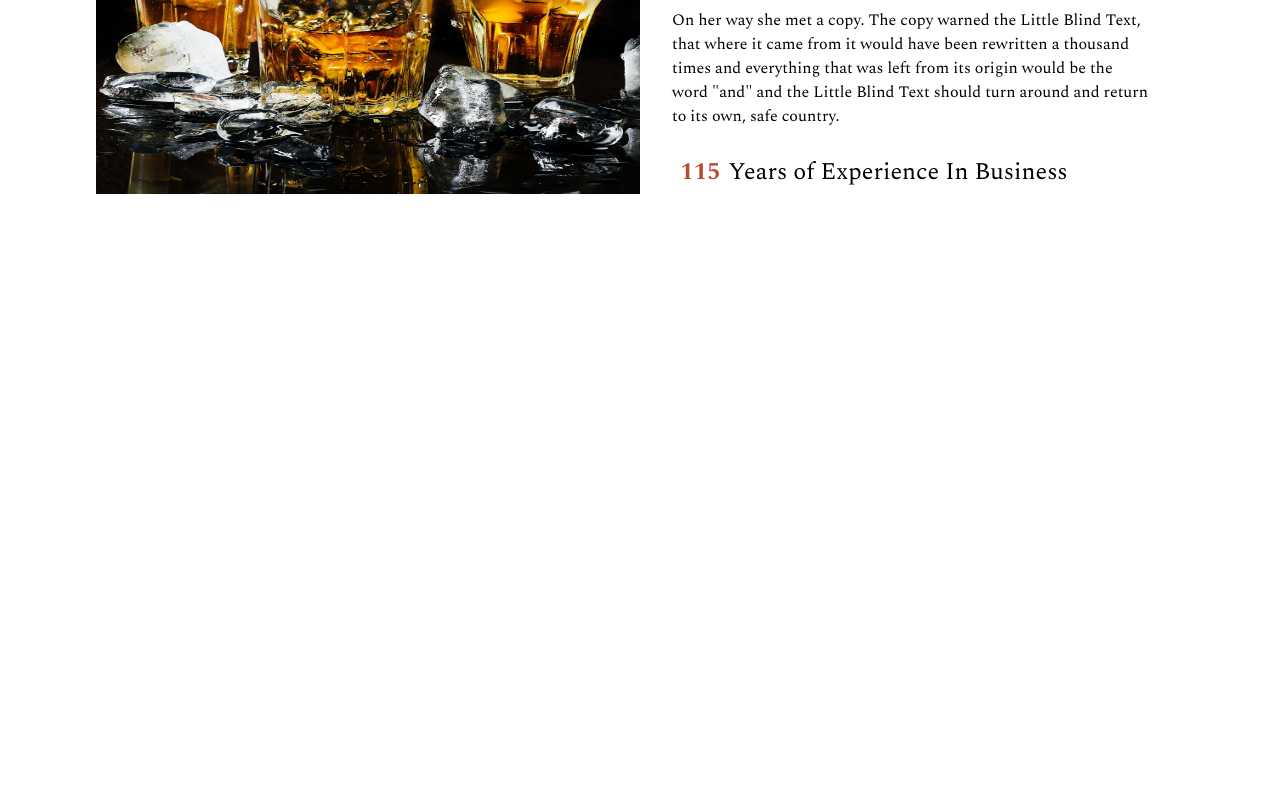
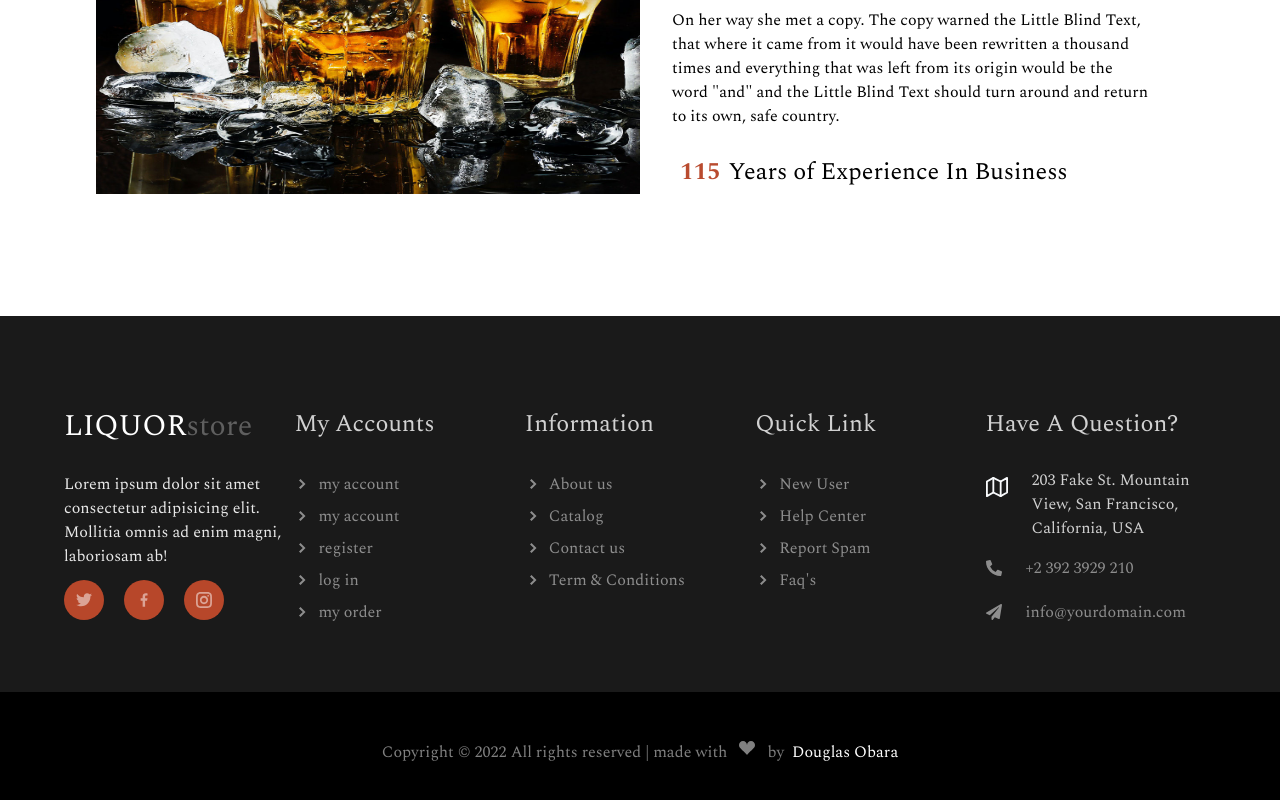
Before and after one commit to Douglas254/Liquor-Store-Front-End, a React (Vite) app: page / in a window 1280 px wide. Shown: the part 1360-2160 px from the top of the page. Before the commit the page ends 1676 px from the top, so only its background shows below. Built offline with nearby package versions, Linux system fonts and the light colour scheme.

Commit message:
create Footer component

```diff
--- a/package.json
+++ b/package.json
@@ -14,7 +14,9 @@
     "react-awesome-reveal": "^4.1.0",
     "react-countup": "^6.4.0",
     "react-dom": "^18.2.0",
-    "react-parallax": "^3.5.1"
+    "react-icons": "^4.7.1",
+    "react-parallax": "^3.5.1",
+    "react-router-dom": "^6.4.5"
   },
   "devDependencies": {
     "@types/react": "^18.0.24",
--- a/src/App.jsx
+++ b/src/App.jsx
@@ -1,4 +1,4 @@
-import { EXperience, Hero, StandoutService } from "./components";
+import { EXperience, Footer, Hero, StandoutService } from "./components";
 
 function App() {
   return (
@@ -6,6 +6,7 @@ function App() {
       <Hero />
       <StandoutService />
       <EXperience />
+      <Footer />
     </>
   );
 }
--- /dev/null
+++ b/src/components/Footer.jsx
@@ -0,0 +1,204 @@
+import React from "react";
+import { Slide } from "react-awesome-reveal";
+
+// React Icons
+import { GrTwitter, GrFacebookOption, GrInstagram } from "react-icons/gr";
+import { GoChevronRight } from "react-icons/go";
+import { FaPhoneAlt, FaPaperPlane } from "react-icons/fa";
+import { FiMap } from "react-icons/fi";
+import { BsFillSuitHeartFill } from "react-icons/bs";
+
+const Footer = () => {
+  return (
+    <>
+      <div className="bg-[#1A1A1A] p-3 grid md:gap-3 md:grid-cols-5 md:py-16 md:px-5 lg:p-16 lg:gap-0">
+        {/* liquor store */}
+        <div className="">
+          <h2 className="text-white capitalize my-7 text-3xl">
+            <a href="#">
+              <span className="uppercase hover:text-[#B7472A]">liquor</span>
+              <span className="text-[#ffffff4d]">store</span>
+            </a>
+          </h2>
+          <p className="text-[#ffffffe6]">
+            Lorem ipsum dolor sit amet consectetur adipisicing elit. Mollitia
+            omnis ad enim magni, laboriosam ab!
+          </p>
+          <Slide direction="up" cascade duration={500} triggerOnce={true}>
+            <ul className=" flex gap-5 mt-3">
+              <li className="bg-[#B7472A] p-3 rounded-full text-[#DBA395]">
+                <a href="#">
+                  <GrTwitter />
+                </a>
+              </li>
+
+              <li className="bg-[#B7472A] p-3 rounded-full text-[#DBA395]">
+                <a href="#">
+                  <GrFacebookOption />
+                </a>
+              </li>
+              <li className="bg-[#B7472A] p-3 rounded-full text-[#DBA395]">
+                <a href="#">
+                  <GrInstagram />
+                </a>
+              </li>
+            </ul>
+          </Slide>
+        </div>
+
+        {/* my accounts */}
+        <div className="">
+          <h2 className="capitalize my-7 text-2xl text-[#ffffffcc]">
+            my accounts
+          </h2>
+          <ul>
+            <li className="text-[#ffffff80] flex items-center py-1 cursor-pointer">
+              <span className="mr-2">
+                <GoChevronRight />
+              </span>
+              my account
+            </li>
+            <li className="text-[#ffffff80] flex items-center py-1 cursor-pointer">
+              <span className="mr-2">
+                <GoChevronRight />
+              </span>
+              my account
+            </li>
+            <li className="text-[#ffffff80] flex items-center py-1 cursor-pointer">
+              <span className="mr-2">
+                <GoChevronRight />
+              </span>
+              register
+            </li>
+            <li className="text-[#ffffff80] flex items-center py-1 cursor-pointer">
+              <span className="mr-2">
+                <GoChevronRight />
+              </span>
+              log in
+            </li>
+            <li className="text-[#ffffff80] flex items-center py-1 cursor-pointer">
+              <span className="mr-2">
+                <GoChevronRight />
+              </span>
+              my order
+            </li>
+          </ul>
+        </div>
+
+        {/* Information */}
+        <div className="">
+          <h2 className="capitalize my-7 text-2xl text-[#ffffffcc]">
+            information
+          </h2>
+          <ul>
+            <li className="text-[#ffffff80] flex items-center py-1 cursor-pointer">
+              <span className="mr-2">
+                <GoChevronRight />
+              </span>
+              About us
+            </li>
+            <li className="text-[#ffffff80] flex items-center py-1 cursor-pointer">
+              <span className="mr-2">
+                <GoChevronRight />
+              </span>
+              Catalog
+            </li>
+            <li className="text-[#ffffff80] flex items-center py-1 cursor-pointer">
+              <span className="mr-2">
+                <GoChevronRight />
+              </span>
+              Contact us
+            </li>
+            <li className="text-[#ffffff80] flex items-center py-1 cursor-pointer">
+              <span className="mr-2">
+                <GoChevronRight />
+              </span>
+              Term &amp; Conditions
+            </li>
+          </ul>
+        </div>
+
+        {/* my accounts */}
+        <div className="">
+          <h2 className="capitalize my-7 text-2xl text-[#ffffffcc]">
+            Quick Link
+          </h2>
+          <ul>
+            <li className="text-[#ffffff80] flex items-center py-1 cursor-pointer">
+              <span className="mr-2">
+                <GoChevronRight />
+              </span>
+              New User
+            </li>
+            <li className="text-[#ffffff80] flex items-center py-1 cursor-pointer">
+              <span className="mr-2">
+                <GoChevronRight />
+              </span>
+              Help Center
+            </li>
+            <li className="text-[#ffffff80] flex items-center py-1 cursor-pointer">
+              <span className="mr-2">
+                <GoChevronRight />
+              </span>
+              Report Spam
+            </li>
+            <li className="text-[#ffffff80] flex items-center py-1 cursor-pointer">
+              <span className="mr-2">
+                <GoChevronRight />
+              </span>
+              Faq's
+            </li>
+          </ul>
+        </div>
+
+        {/* Question */}
+        <div className="">
+          <h2 className="capitalize my-7 text-2xl text-[#ffffffcc]">
+            have a question?
+          </h2>
+          <ul>
+            <li className="text-[#ffffffcc] flex items-start">
+              <span className="mr-6 mt-2 text-slate-50">
+                <FiMap size={22} />
+              </span>
+              203 Fake St. Mountain View, San Francisco, California, USA
+            </li>
+            <li className="text-[#ffffff80] flex items-center py-1 cursor-pointer my-3">
+              <span className="mr-6">
+                <FaPhoneAlt />
+              </span>
+              +2 392 3929 210
+            </li>
+            <li className="text-[#ffffff80] flex items-center py-1 cursor-pointer">
+              <span className="mr-6">
+                <FaPaperPlane />
+              </span>
+              info@yourdomain.com
+            </li>
+          </ul>
+        </div>
+      </div>
+      <div className="bg-black text-[#ffffff80] flex justify-center items-center px-11">
+        <p className="py-12 md:flex">
+          Copyright &copy; {new Date().getFullYear()} All rights reserved
+          <span className="hidden md:inline-block mx-1">|</span>
+          <span className="md:hidden mx-1">
+            <br />
+          </span>
+          <span className="flex justify-center">
+            made with
+            <span className="mx-3">
+              <BsFillSuitHeartFill />
+            </span>
+            by
+            <a href="#" className="text-white hover:text-[#B7472A] ml-2">
+              Douglas Obara
+            </a>
+          </span>
+        </p>
+      </div>
+    </>
+  );
+};
+
+export default Footer;
--- a/src/components/index.js
+++ b/src/components/index.js
@@ -1,3 +1,4 @@
 export { default as Hero } from "./Hero";
 export { default as StandoutService } from "./StandoutService";
 export { default as EXperience } from "./Experience";
+export { default as Footer } from "./Footer";
```
Also changed, not shown: 1 other file (tests, documents, lock files or other folders).
